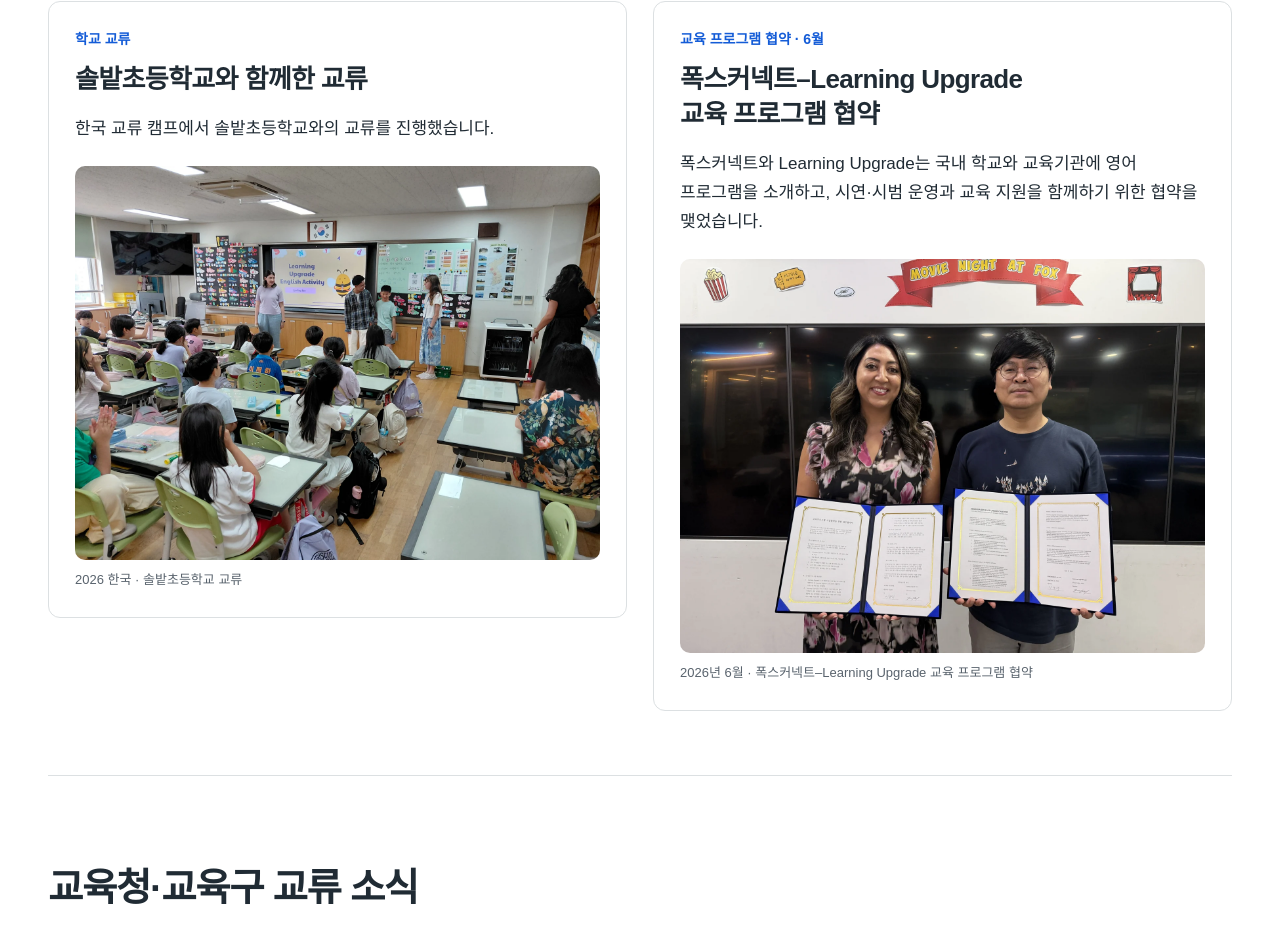
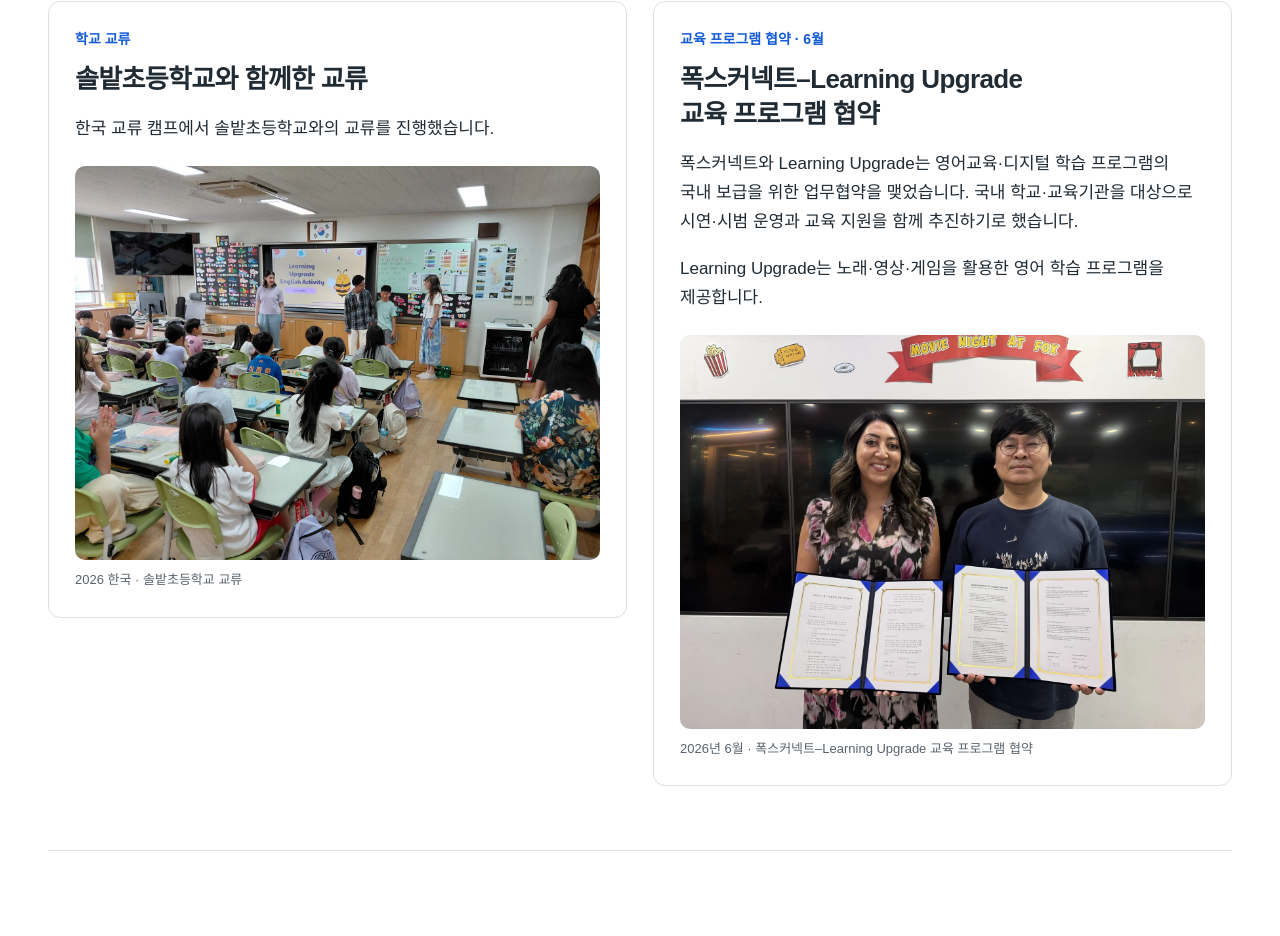
Before and after one commit to Freddy1590/fox-global-camp-usa-page, a plain HTML site: page camp-global/cooperation.html in a window 1280 px wide. Shown: the part 3589-4525 px from the top of the page. Drawn offline with Linux system fonts and the light colour scheme.

Commit message:
Clarify Learning Upgrade program and agreement scope

```diff
--- a/camp-global/cooperation.html
+++ b/camp-global/cooperation.html
@@ -94,7 +94,8 @@
 <figure><img src="assets/cooperation/solbat-exchange-2026.webp" width="1600" height="1200" alt="솔밭초등학교 교실에 모인 학생들과 인솔진" loading="lazy"><figcaption>2026 한국 · 솔밭초등학교 교류</figcaption></figure>
 </section>
 <section class="history-entry" id="learning-upgrade"><p class="entry-country">교육 프로그램 협약 · 6월</p><div class="entry-heading"><h3>폭스커넥트–Learning Upgrade<br>교육 프로그램 협약</h3></div>
-<p class="body-copy">폭스커넥트와 Learning Upgrade는 국내 학교와 교육기관에 영어 프로그램을 소개하고, 시연·시범 운영과 교육 지원을 함께하기 위한 협약을 맺었습니다.</p>
+<p class="body-copy">폭스커넥트와 Learning Upgrade는 영어교육·디지털 학습 프로그램의 국내 보급을 위한 업무협약을 맺었습니다. 국내 학교·교육기관을 대상으로 시연·시범 운영과 교육 지원을 함께 추진하기로 했습니다.</p>
+<p class="body-copy">Learning Upgrade는 노래·영상·게임을 활용한 영어 학습 프로그램을 제공합니다.</p>
 <figure><img src="assets/cooperation/learning-upgrade-agreement-2026.webp" width="1600" height="1200" alt="폭스커넥트와 Learning Upgrade의 서명 협약서를 펼쳐 든 협약식 참석자들" loading="lazy"><figcaption>2026년 6월 · 폭스커넥트–Learning Upgrade 교육 프로그램 협약</figcaption></figure>
 </section>
 </div></article>
```
